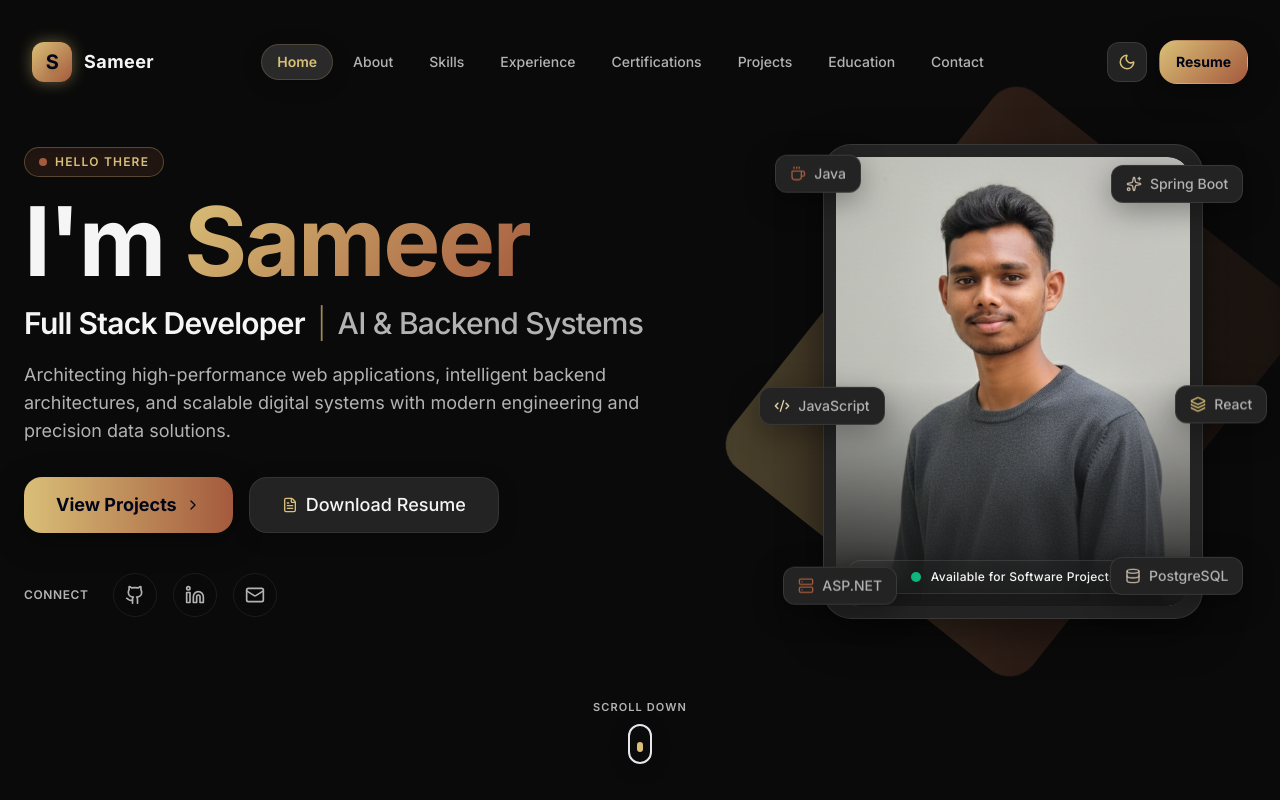
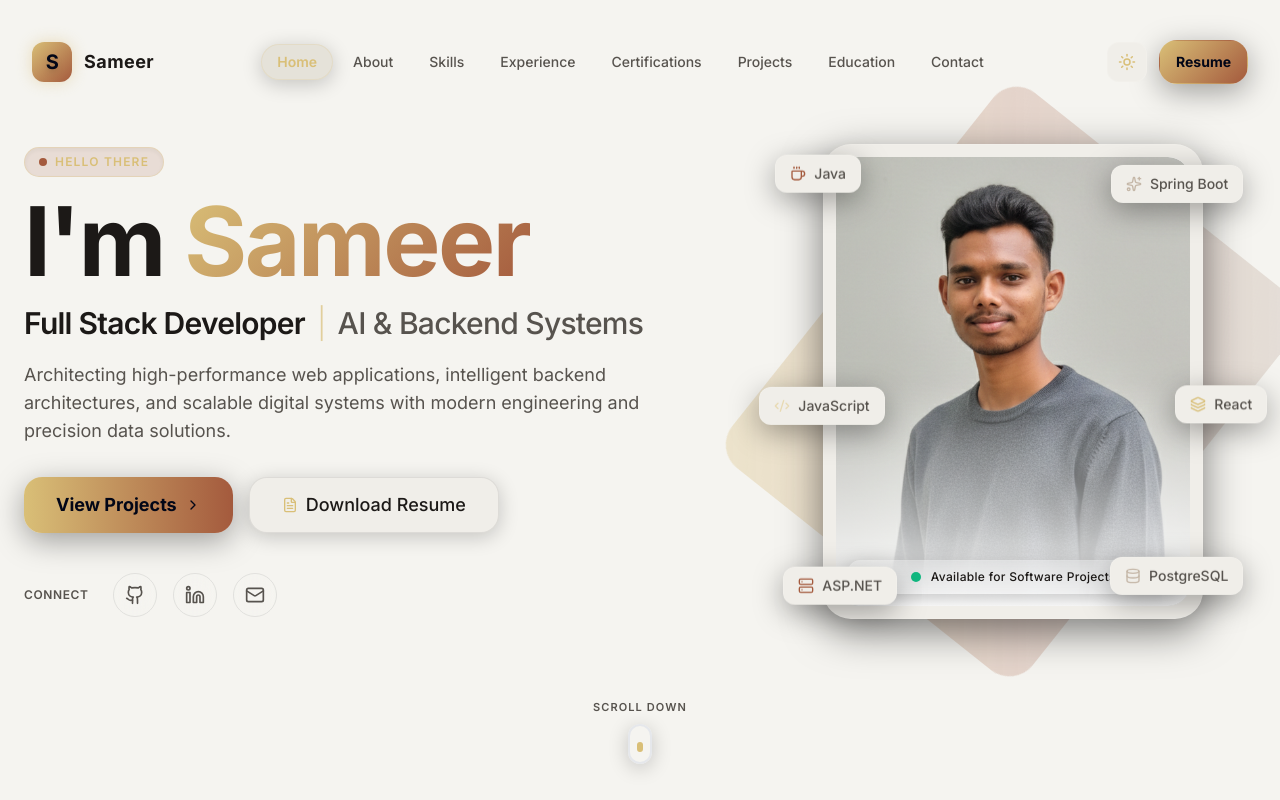
Before and after one commit to Sameer-0501/Portfolio, a React (Vite) app: page / in a window 1280 px wide. Shown: the top 800 px of the page. Built offline with nearby package versions, Linux system fonts and the light colour scheme.

Commit message:
updated theme mode

```diff
--- a/index.html
+++ b/index.html
@@ -32,7 +32,7 @@
 
   <!-- Theme Initialization Script -->
   <script>
-    if (localStorage.getItem('theme') !== 'light') {
+    if (localStorage.getItem('theme') === 'dark') {
       document.documentElement.classList.add('dark');
     } else {
       document.documentElement.classList.remove('dark');
--- a/src/components/ui/ThemeToggle.tsx
+++ b/src/components/ui/ThemeToggle.tsx
@@ -5,9 +5,9 @@ import { Sun, Moon } from 'lucide-react';
 export const ThemeToggle = () => {
   const [isDark, setIsDark] = useState(() => {
     if (typeof window !== 'undefined') {
-      return document.documentElement.classList.contains('dark') || localStorage.getItem('theme') !== 'light';
+      return localStorage.getItem('theme') === 'dark' || (document.documentElement.classList.contains('dark') && localStorage.getItem('theme') !== 'light');
     }
-    return true;
+    return false;
   });
 
   useEffect(() => {
```
